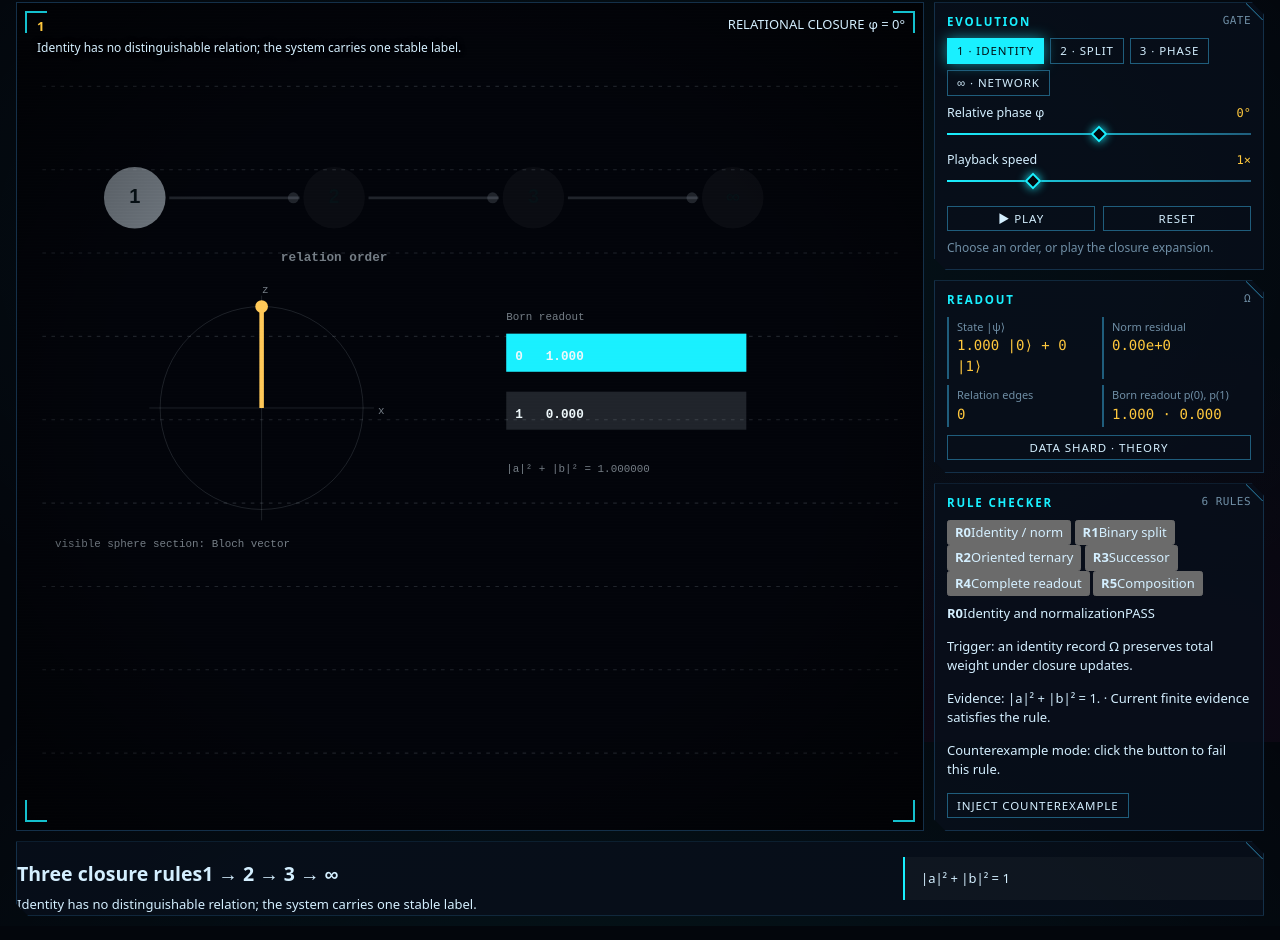
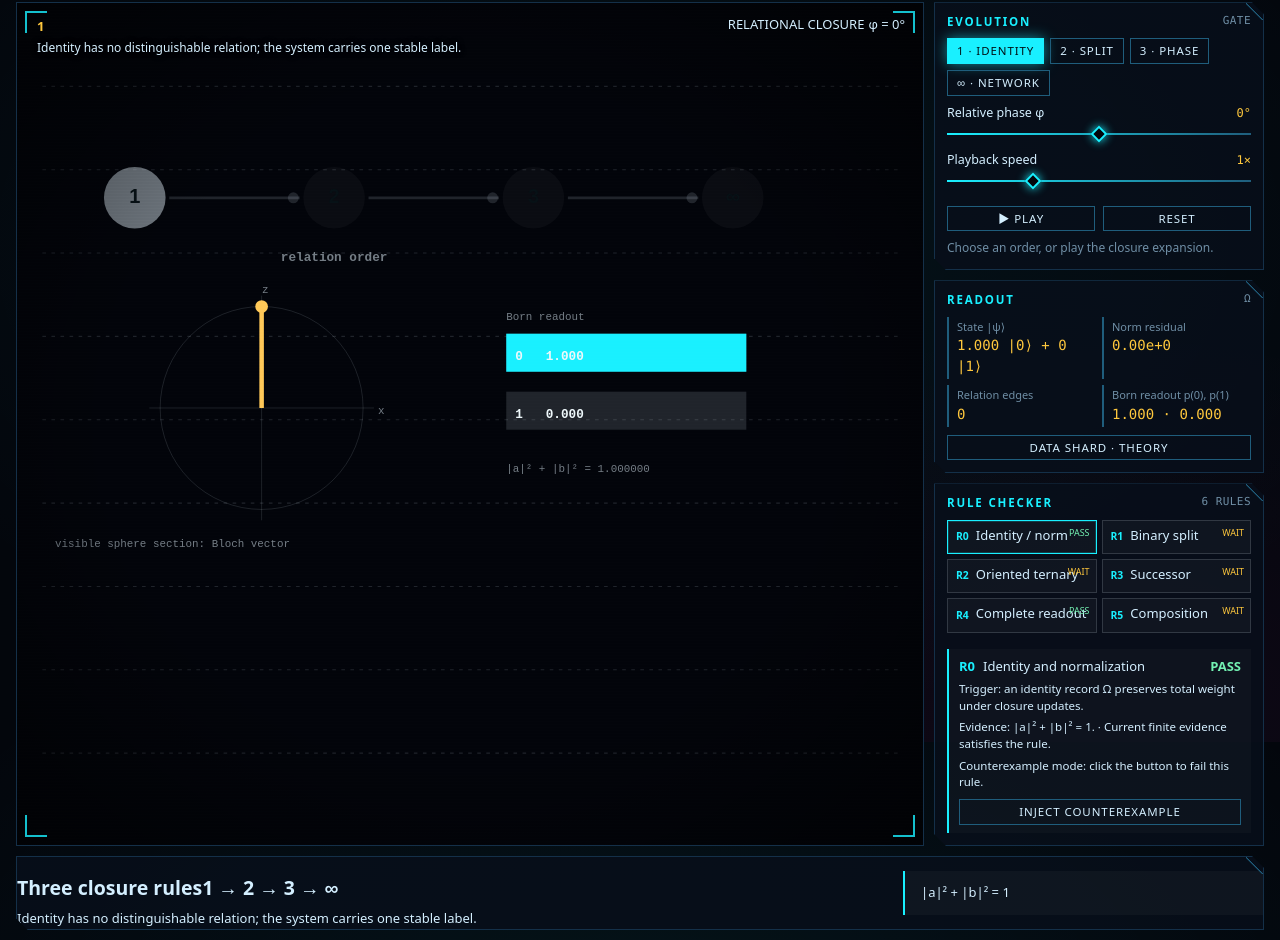
Before and after one commit to the-omega-institute/trureturing-visualize, a website: page viz/relational-automaton/index.html in a window 1280 px wide. Shown: the part 58-998 px from the top of the page. Drawn offline with Linux system fonts and the light colour scheme.

Commit message:
viz: style rule checker states and counterexample panel

```diff
--- a/viz/relational-automaton/style.css
+++ b/viz/relational-automaton/style.css
@@ -12,3 +12,23 @@
 .theory-links { display:flex; flex-wrap:wrap; gap:8px; margin-top:16px; }
 .theory-links a { color:var(--cyan); font: .75rem var(--mono); text-decoration:none; border-bottom:1px solid rgba(25,240,255,.4); }
 @media (max-width: 900px) { .app { grid-template-columns: minmax(0,1fr); grid-template-rows:auto auto auto; } .stage { min-height: 58vh; } .lower { grid-column: auto; grid-template-columns: minmax(0,1fr); } }
+
+.rule-tabs { display:grid; grid-template-columns:repeat(2,minmax(0,1fr)); gap:5px; margin-bottom:8px; }
+.rule-tab { position:relative; display:grid; grid-template-columns:auto 1fr; gap:4px 7px; align-items:center; width:100%; border:1px solid rgba(220,235,245,.16); background:rgba(255,255,255,.03); color:var(--muted); padding:7px 8px; text-align:left; font: .68rem var(--mono); cursor:pointer; }
+.rule-tab b { color:var(--cyan); font-size:.65rem; grid-row:span 2; }
+.rule-tab .zh,.rule-tab .en { grid-column:2; line-height:1.1; }
+.rule-tab::after { content:attr(data-status); position:absolute; right:6px; top:5px; font-size:.56rem; color:var(--muted); }
+.rule-tab[data-status="PASS"]::after { color:#73f0b2; }
+.rule-tab[data-status="WAIT"]::after { color:var(--amber); }
+.rule-tab[data-status="FAIL"]::after { color:#ff6e91; }
+.rule-tab[aria-selected="true"] { border-color:var(--cyan); color:var(--ink); box-shadow:0 0 0 1px rgba(25,240,255,.18) inset; }
+.rule-detail { border-left:2px solid var(--cyan); padding:8px 10px; background:rgba(255,255,255,.025); }
+.rule-title { display:flex; align-items:center; gap:8px; color:var(--ink); font: .75rem var(--mono); }
+.rule-title strong { color:var(--cyan); }
+.rule-status { margin-left:auto; color:#73f0b2; font-weight:700; }
+.rule-status[data-status="WAIT"] { color:var(--amber); }
+.rule-status[data-status="FAIL"] { color:#ff6e91; }
+.rule-detail p { margin:5px 0 0; color:var(--muted); font-size:.72rem; line-height:1.45; }
+.rule-failure { min-height:2.1em; }
+.fault-btn { margin-top:8px; width:100%; }
+@media (max-width: 900px) { .rule-tabs { grid-template-columns:repeat(3,minmax(0,1fr)); } }
```
